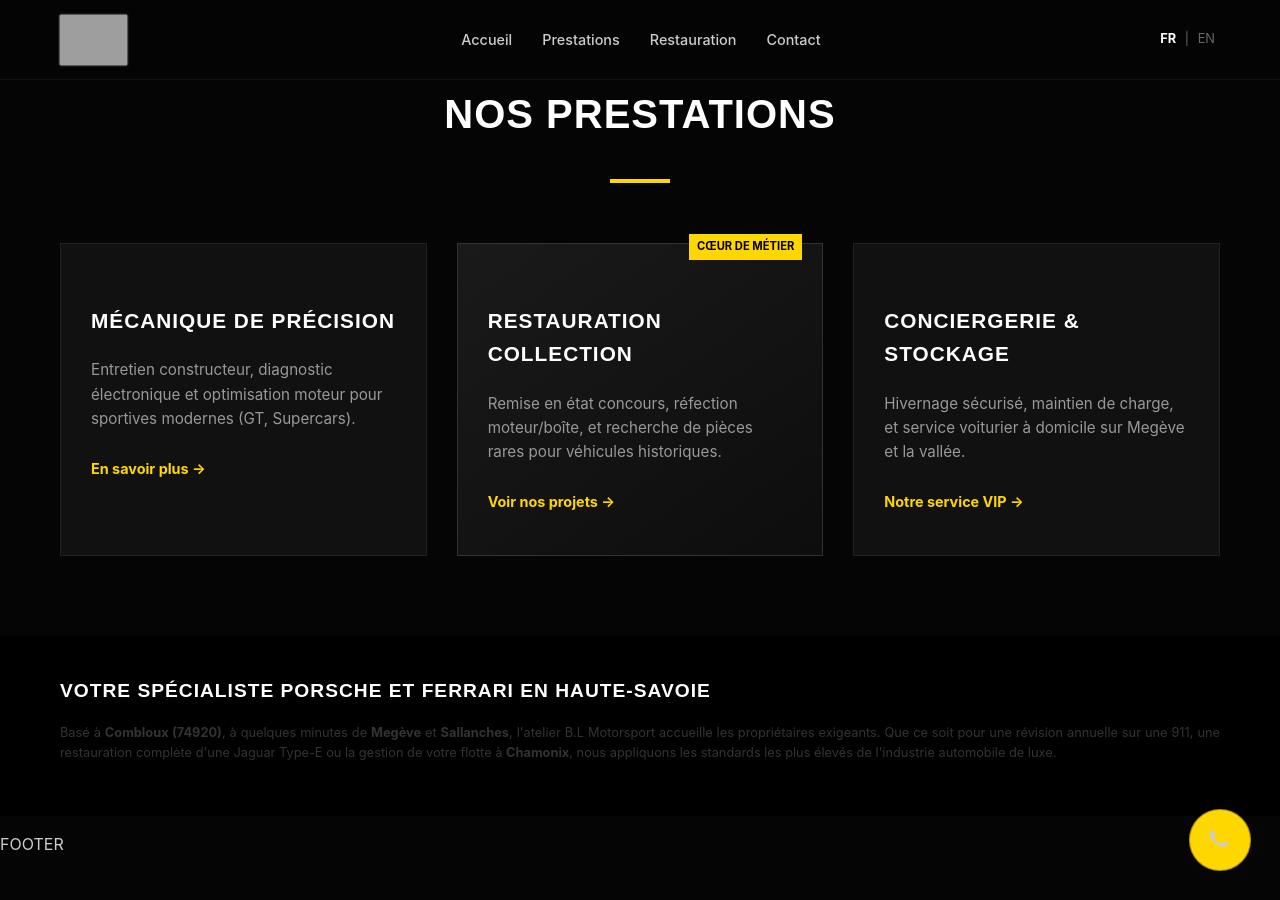
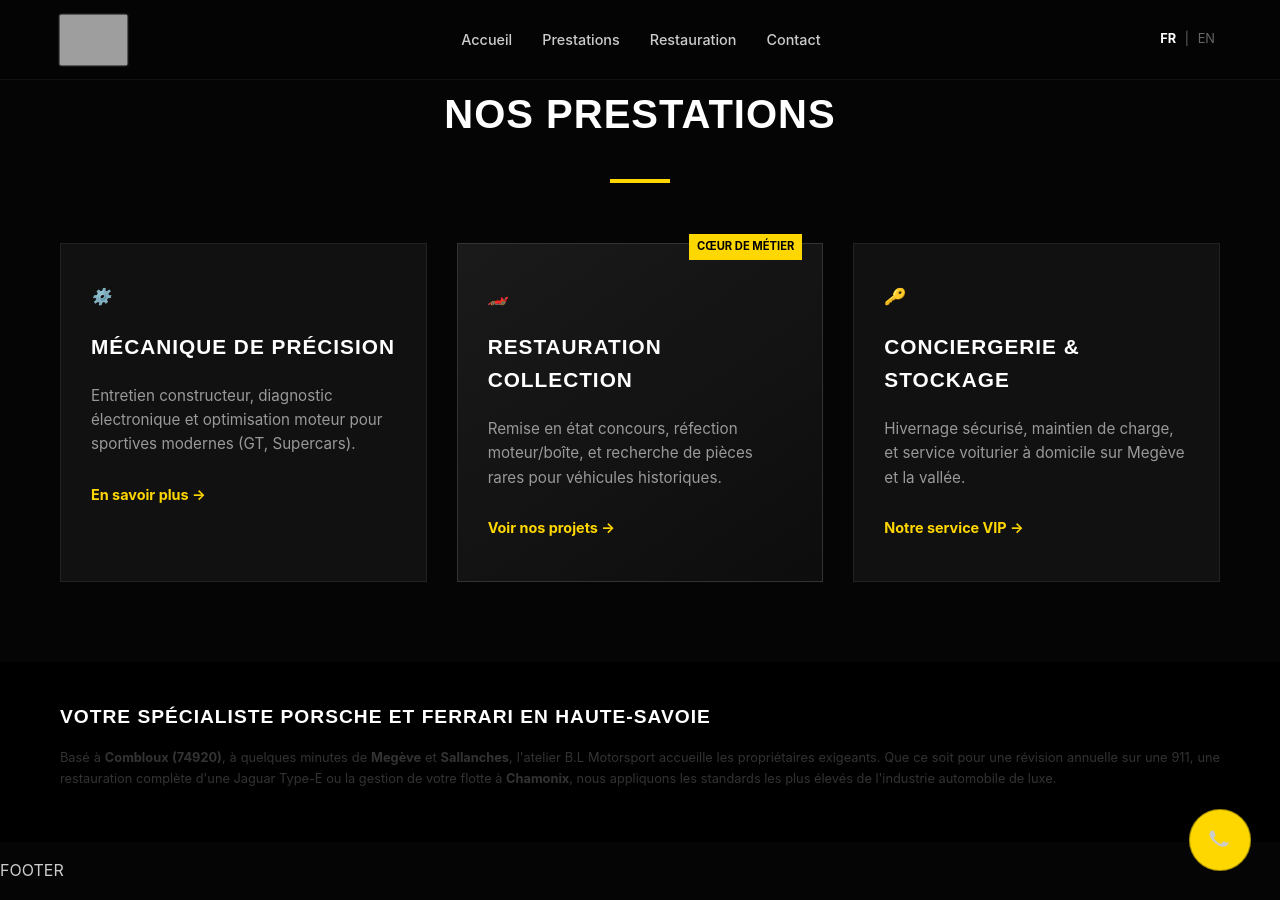
Before and after one commit to DuvalDVL/bl-motorsport, a Jekyll site: the page built from fr/index.html, in a window 1280 px wide and 900 px high, scrolled down 1019 px. Built offline with Jekyll 4.4.1, drawn with Linux system fonts in a browser that asks for light colours; before the commit the page ends 1893 px from its top, so only the background shows below that; grey boxes are pictures that could not be loaded.

Commit message:
Update index.html

```diff
--- a/fr/index.html
+++ b/fr/index.html
@@ -7,8 +7,10 @@ lang: fr
 ---
 
 <section class="hero-section">
-  <div class="hero-bg" style="background-image: url('/assets/img/hero-bg.jpg');"></div>
-  <div class="hero-overlay"></div> <div class="container hero-content">
+  <div class="hero-bg"></div>
+
+  <div class="hero-overlay"></div>
+  <div class="container hero-content">
     <h1 class="hero-title">
       L'EXCELLENCE MÉCANIQUE <br>
       <span class="text-gradient">AU PIED DU MONT-BLANC</span>
@@ -18,8 +20,8 @@ lang: fr
       Service Conciergerie <strong>Megève - Chamonix - Genève</strong>.
     </p>
     <div class="hero-actions">
-      <a href="/fr/contact" class="btn btn-primary">Demander un devis</a>
-      <a href="/fr/prestations" class="btn btn-outline">Découvrir l'atelier</a>
+      <a href="{{ site.baseurl }}/fr/contact" class="btn btn-primary">Demander un devis</a>
+      <a href="{{ site.baseurl }}/fr/prestations" class="btn btn-outline">Découvrir l'atelier</a>
     </div>
   </div>
 </section>
@@ -28,11 +30,11 @@ lang: fr
   <div class="container">
     <p class="brand-label">Expertise multimarque :</p>
     <div class="brand-logos">
-      <img src="/assets/img/brands/porsche.svg" alt="Spécialiste Porsche" loading="lazy">
-      <img src="/assets/img/brands/ferrari.svg" alt="Spécialiste Ferrari" loading="lazy">
-      <img src="/assets/img/brands/bentley.svg" alt="Spécialiste Bentley" loading="lazy">
-      <img src="/assets/img/brands/jaguar.svg" alt="Spécialiste Jaguar" loading="lazy">
-      <img src="/assets/img/brands/land-rover.svg" alt="Spécialiste Land Rover" loading="lazy">
+      <img src="{{ '/assets/img/brands/porsche.svg' | relative_url }}" alt="Spécialiste Porsche" loading="lazy">
+      <img src="{{ '/assets/img/brands/ferrari.svg' | relative_url }}" alt="Spécialiste Ferrari" loading="lazy">
+      <img src="{{ '/assets/img/brands/bentley.svg' | relative_url }}" alt="Spécialiste Bentley" loading="lazy">
+      <img src="{{ '/assets/img/brands/jaguar.svg' | relative_url }}" alt="Spécialiste Jaguar" loading="lazy">
+      <img src="{{ '/assets/img/brands/land-rover.svg' | relative_url }}" alt="Spécialiste Land Rover" loading="lazy">
     </div>
   </div>
 </div>
@@ -48,29 +50,30 @@ lang: fr
 
       <div class="service-card">
         <div class="card-icon">
-          <i class="icon-piston"></i> </div>
+          <i class="icon-piston">⚙️</i>
+        </div>
         <h3>MÉCANIQUE DE PRÉCISION</h3>
         <p>Entretien constructeur, diagnostic électronique et optimisation moteur pour sportives modernes (GT, Supercars).</p>
-        <a href="/fr/prestations" class="text-link">En savoir plus &rarr;</a>
+        <a href="{{ site.baseurl }}/fr/prestations" class="text-link">En savoir plus &rarr;</a>
       </div>
 
       <div class="service-card featured">
         <div class="card-badge">CŒUR DE MÉTIER</div>
         <div class="card-icon">
-          <i class="icon-classic"></i>
+          <i class="icon-classic">🏎️</i>
         </div>
         <h3>RESTAURATION COLLECTION</h3>
         <p>Remise en état concours, réfection moteur/boîte, et recherche de pièces rares pour véhicules historiques.</p>
-        <a href="/fr/restauration" class="text-link">Voir nos projets &rarr;</a>
+        <a href="{{ site.baseurl }}/fr/restauration" class="text-link">Voir nos projets &rarr;</a>
       </div>
 
       <div class="service-card">
         <div class="card-icon">
-          <i class="icon-key"></i>
+          <i class="icon-key">🔑</i>
         </div>
         <h3>CONCIERGERIE & STOCKAGE</h3>
         <p>Hivernage sécurisé, maintien de charge, et service voiturier à domicile sur Megève et la vallée.</p>
-        <a href="/fr/prestations#conciergerie" class="text-link">Notre service VIP &rarr;</a>
+        <a href="{{ site.baseurl }}/fr/prestations#conciergerie" class="text-link">Notre service VIP &rarr;</a>
       </div>
 
     </div>
```
